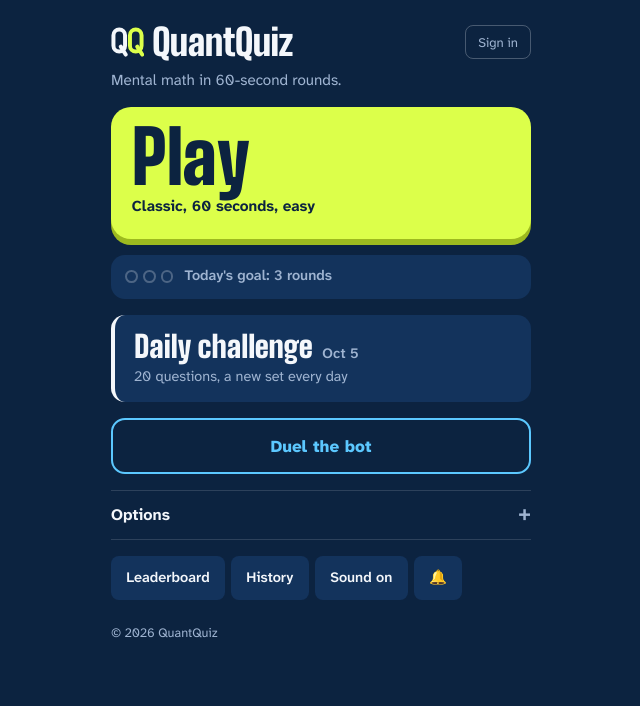
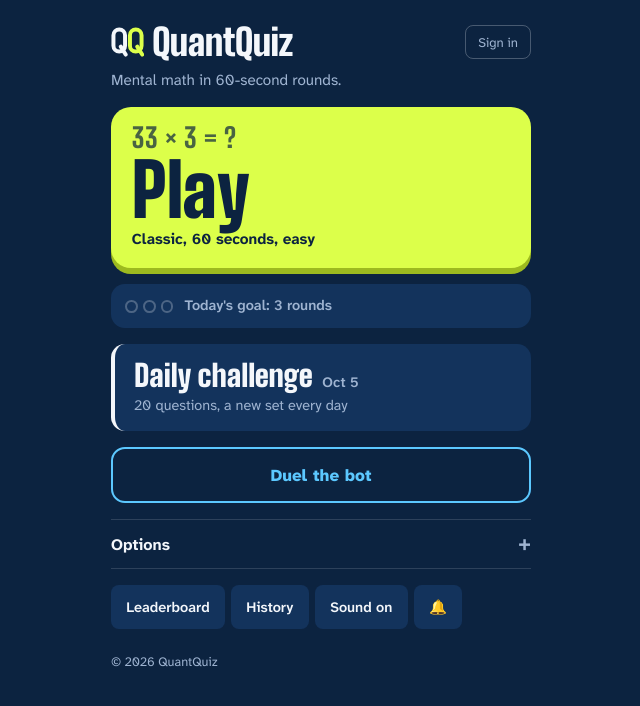
Before and after one commit to hammi03/mathblitz, a plain HTML site: page index.html in a window 1280 px wide. Shown: the whole page, without its empty margins (319-959 px from the left). Drawn offline with nearby package versions, Linux system fonts and the light colour scheme.

Commit message:
Teaser question on the Play card
A random '47 × 8 = ?' in the scoreboard font sits on top of the Play
card, new on every load. It is part of the button, so a tap starts the
game; screen readers skip it.

```diff
--- a/css/style.css
+++ b/css/style.css
@@ -194,6 +194,15 @@ body {
     line-height: 0.9;
 }
 .play-config { font-size: 0.95rem; font-weight: 700; }
+.play-teaser {
+    font-family: var(--font-num);
+    font-size: 1.7rem;
+    font-weight: 800;
+    line-height: 1;
+    letter-spacing: 0.5px;
+    opacity: 0.7;
+    font-variant-numeric: tabular-nums;
+}
 
 .daily-card {
     position: relative;
--- a/index.html
+++ b/index.html
@@ -152,6 +152,7 @@
         <p class="tagline">Mental math in 60-second rounds.</p>
 
         <button id="start-btn" class="play-btn">
+            <span class="play-teaser" id="play-teaser" aria-hidden="true">47 × 8 = ?</span>
             <span class="play-label">Play</span>
             <span class="play-config" id="play-config">Classic, 60 seconds, easy</span>
             <span class="play-best hidden" id="play-best">Best<strong id="best-display">—</strong></span>
--- a/js/main.js
+++ b/js/main.js
@@ -320,6 +320,7 @@ const App = (() => {
         });
 
         document.getElementById('start-btn').addEventListener('click', startGame);
+        document.getElementById('play-teaser').textContent = teaserQuestion();
         initSoundToggles();
         document.getElementById('daily-mode-btn').addEventListener('click', startDaily);
 
@@ -343,6 +344,14 @@ const App = (() => {
             updateDailyButton();
             refreshToday();
         }, 60000);
+    }
+
+    // A taste of the game on the Play card, new on every load: "47 × 8 = ?"
+    function teaserQuestion() {
+        const pick = (lo, hi) => lo + Math.floor(Math.random() * (hi - lo + 1));
+        let a;
+        do { a = pick(12, 49); } while (a % 10 === 0);
+        return `${a} × ${pick(3, 9)} = ?`;
     }
 
     function updateDailyButton() {
```
